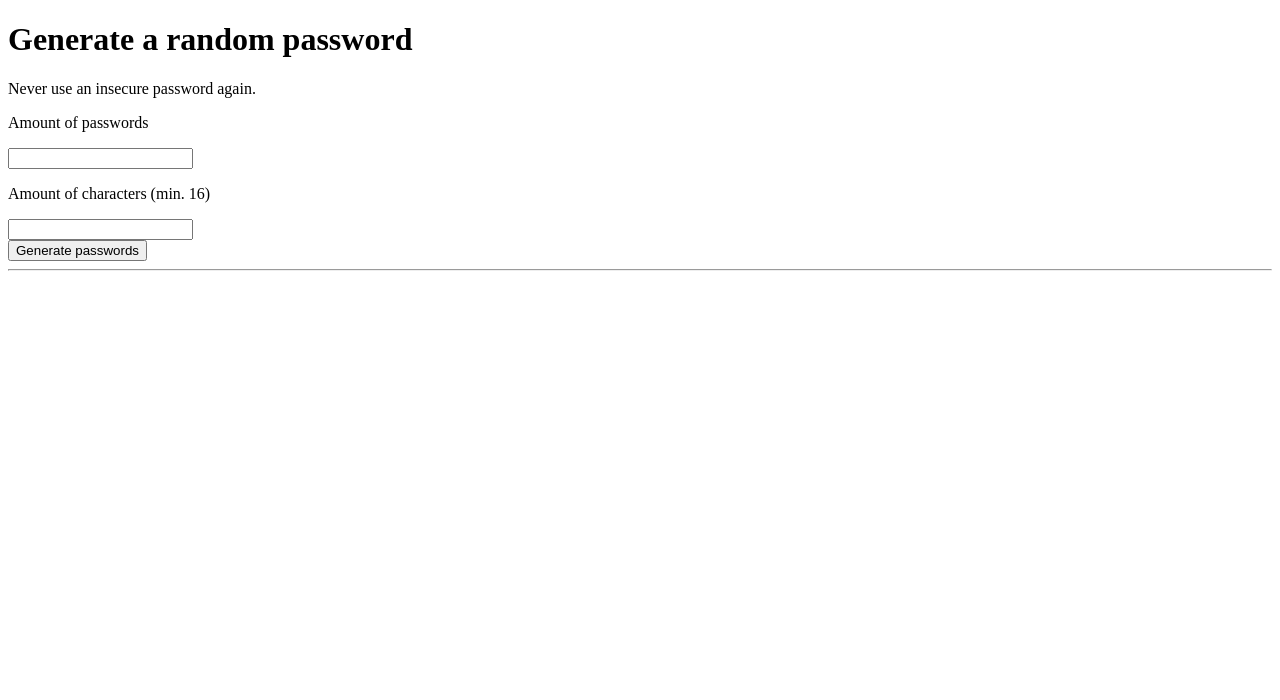
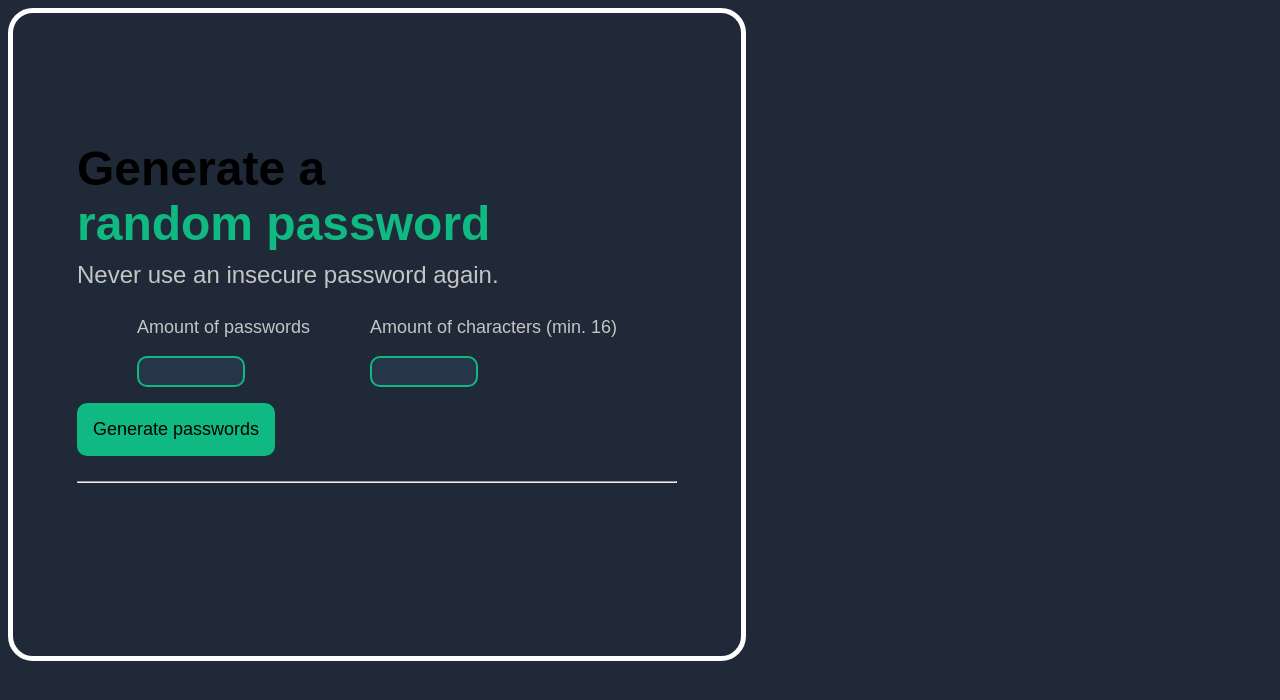
Before and after one commit to DevMelissaAndromeda/Password-Generator, a plain HTML site: page index.html in a window 1280 px wide. Drawn offline with Linux system fonts and the light colour scheme.

Commit message:
fear[HTML, CSS]: Most of the styling done + small HTML edits

```diff
--- a/index.html
+++ b/index.html
@@ -21,8 +21,8 @@
 <body>
 
     <div class="block">
-        <h1>Generate a <span>random password</span></h1>
-        <p>Never use an insecure password again.</p>
+        <h1>Generate a <br><span class="highlight">random password</span></h1>
+        <h2>Never use an insecure password again.</h2>
 
         <div class="inline">
             <div>
--- a/styles.css
+++ b/styles.css
@@ -0,0 +1,79 @@
+:root {
+    --60: #1f2937;
+    --30: #273549;
+    --10: #10b981;
+    --header: #ffffff;
+    --font: #c5c5c5;
+}
+
+body {
+    border: solid 5px var(--header);
+    border-radius: 25px;
+
+    padding: 8rem 4rem;
+
+    background: var(--60);
+
+    max-width: 600px;
+    max-height: 400px;
+
+    font-family: Arial, Helvetica, sans-serif;
+    font-size: 18px;
+}
+
+h1 {
+    margin: 0;
+
+    font-size: 3rem;
+    font-weight: bold;
+}
+
+h2 {
+    margin: 10px 0;
+
+    font-size: 1.5rem;
+    font-weight: 100;
+    color: var(--font);
+}
+
+.highlight {
+    color: var(--10);
+}
+
+.block {
+    display: block;
+}
+
+.inline {
+    display: flex;
+    justify-content: space-evenly;
+}
+
+p {
+    font-weight: 100;
+    color: var(--font);
+}
+
+input {
+    border: solid 2px var(--10);
+    border-radius: 10px;
+
+    background: var(--30);
+
+    width: 100px;
+    height: 25px;
+
+    text-align: center;
+}
+
+button {
+    margin: 1rem 0;
+
+    border: none;
+    border-radius: 10px;
+
+    background: var(--10);
+
+    font-size: inherit;
+    padding: 1rem;
+}
```
